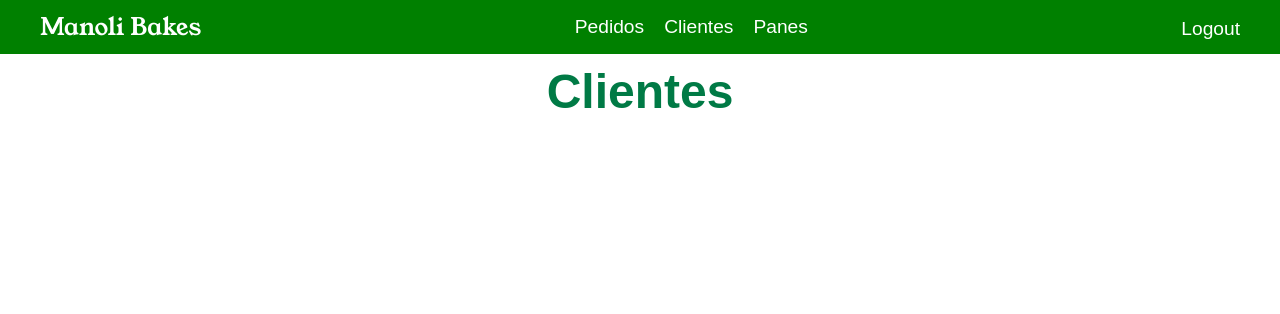
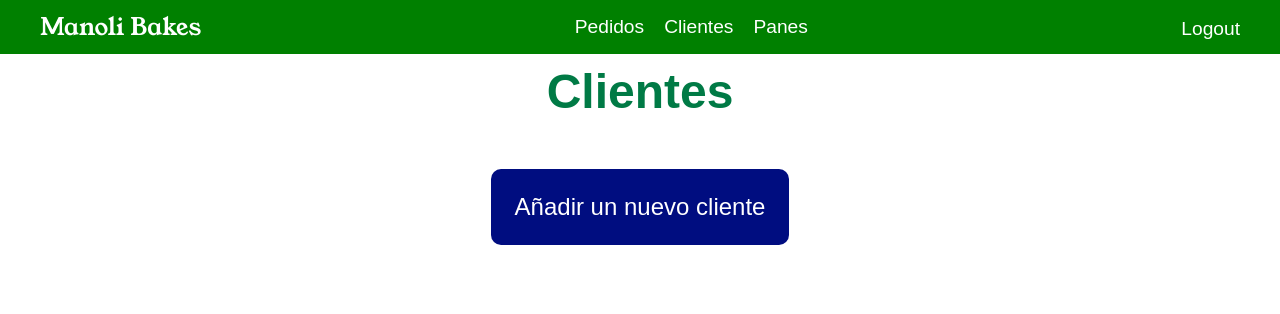
Before and after one commit to javlintor/bakery_management, a Django app: page /clientes/1 in a window 1280 px wide. Shown: the top 314 px of the page. Run offline with Django 4.2, Linux system fonts and the light colour scheme; the visitor is signed in with stand-in values (Sample User, id 1); data that the repository does not hold is empty; parts of the project's set-up code (start-up, migrations or seed data) failed here and were passed over.

Commit message:
Added new customer feature

```diff
--- a/manolibakes/core/static/core/style.css
+++ b/manolibakes/core/static/core/style.css
@@ -182,6 +182,16 @@ a {
     opacity: 0.1;
 }
 
+.submit-button {
+    color: white;
+    background-color: #4CAF50;
+    border-radius: 3px;
+    border: 1px solid black;
+    font-size: 1rem;
+    width: 5vw;
+    height: 2vw;
+}
+
 .save-button {
     color: white;
     background-color: #4CAF50;
@@ -193,8 +203,7 @@ a {
     height: 4vw;
 }
 
-.save-button:hover {
-    color: white;
+.save-button:hover, .submit-button:hover {
     background-color: #336034;
 }
 
@@ -209,6 +218,20 @@ a {
     background-color: rgb(176, 121, 19);
 }
 
+.custom-link {
+    font: bold 2rem;
+    text-decoration: none;
+    background-color: rgb(0, 13, 128);
+    color: #ffffff;
+    padding: 1rem;
+    border-radius: 10px;
+    margin-bottom: 30px;
+}
+
+.custom-link:hover  {
+    background-color: rgb(0, 9, 85);
+}
+
 @media screen and (max-width: 1200px) {
     html {
         font-size: 16px;
--- a/manolibakes/core/templates/core/customers.html
+++ b/manolibakes/core/templates/core/customers.html
@@ -3,6 +3,10 @@
     <h2 class='seconday-title'>Clientes</h2>
 </div>
 <section class='v-flex'>
+    <a href="{% url 'core:crear-cliente' %}" class='custom-link'>
+        Añadir un nuevo cliente
+    </a>
+    <br>
     {% for customer in customers %}
     <a href='{% url 'core:cliente' customer_id=customer.id date=date %}' class='customer'>{{ customer }}</p>
     {% endfor %}
--- a/manolibakes/core/urls.py
+++ b/manolibakes/core/urls.py
@@ -15,4 +15,5 @@ urlpatterns = [
         views.customer_daily_defaults,
         name="cliente_valores_defecto_diarios",
     ),
+    path("cliente/create", views.create_customer, name="crear-cliente")
 ]
--- a/manolibakes/core/views.py
+++ b/manolibakes/core/views.py
@@ -1,4 +1,5 @@
 import datetime
+from .forms import CustomerForm
 from django.shortcuts import render
 from django.shortcuts import HttpResponseRedirect
 from django.urls import reverse
@@ -39,7 +40,7 @@ def get_dates(date_str: str | None = None) -> dict:
     }
 
 
-@login_required(login_url='members:login')
+@login_required(login_url="members:login")
 def index(request, date=None):
     dates = get_dates(date)
     orders = get_orders(dates["date"])
@@ -47,7 +48,7 @@ def index(request, date=None):
     return render(request, "core/index.html", context)
 
 
-@login_required(login_url='members:login')
+@login_required(login_url="members:login")
 def customers(request, date=None):
     dates = get_dates(date)
     customers = Customer.objects.all().order_by("name", "lastname")
@@ -55,7 +56,7 @@ def customers(request, date=None):
     return render(request, "core/customers.html", context)
 
 
-@login_required(login_url='members:login')
+@login_required(login_url="members:login")
 def breads(request, date=None):
     dates = get_dates(date)
     breads = Bread.objects.all()
@@ -63,7 +64,7 @@ def breads(request, date=None):
     return render(request, "core/breads.html", context)
 
 
-@login_required(login_url='members:login')
+@login_required(login_url="members:login")
 def customer(request, customer_id, date):
     if request.method == "POST":
         save_customer_data(request, customer_id, date)
@@ -83,7 +84,7 @@ def customer(request, customer_id, date):
     return render(request, "core/customer.html", context)
 
 
-@login_required(login_url='members:login')
+@login_required(login_url="members:login")
 def customer_daily_defaults(request, customer_id, date=None):
     dates = get_dates(date)
     if request.method == "POST":
@@ -98,3 +99,25 @@ def customer_daily_defaults(request, customer_id, date=None):
     daily_defaults = get_daily_defaults(customer_id)
     context = {"customer": customer, "daily_defaults": daily_defaults, **dates}
     return render(request, "core/customer_daily_defaults.html", context)
+
+
+@login_required(login_url="members:login")
+def create_customer(request, date=None):
+    dates = get_dates(date)
+    if request.method == "POST":
+        form = CustomerForm(
+            {field: request.POST.getlist(field)[0] for field in request.POST}
+        )
+        if form.is_valid():
+            new_customer = form.save()
+            return HttpResponseRedirect(
+                reverse(
+                    "core:cliente",
+                    kwargs={
+                        "customer_id": new_customer.id,
+                        "date": date,
+                    },
+                )
+            )
+    context = {**dates, "form": CustomerForm}
+    return render(request, "core/create_customer.html", context)
```
Also changed, not shown: manolibakes/core/forms.py (added, +12 -0 lines), manolibakes/core/templates/core/create_customer.html (added, +10 -0 lines).
